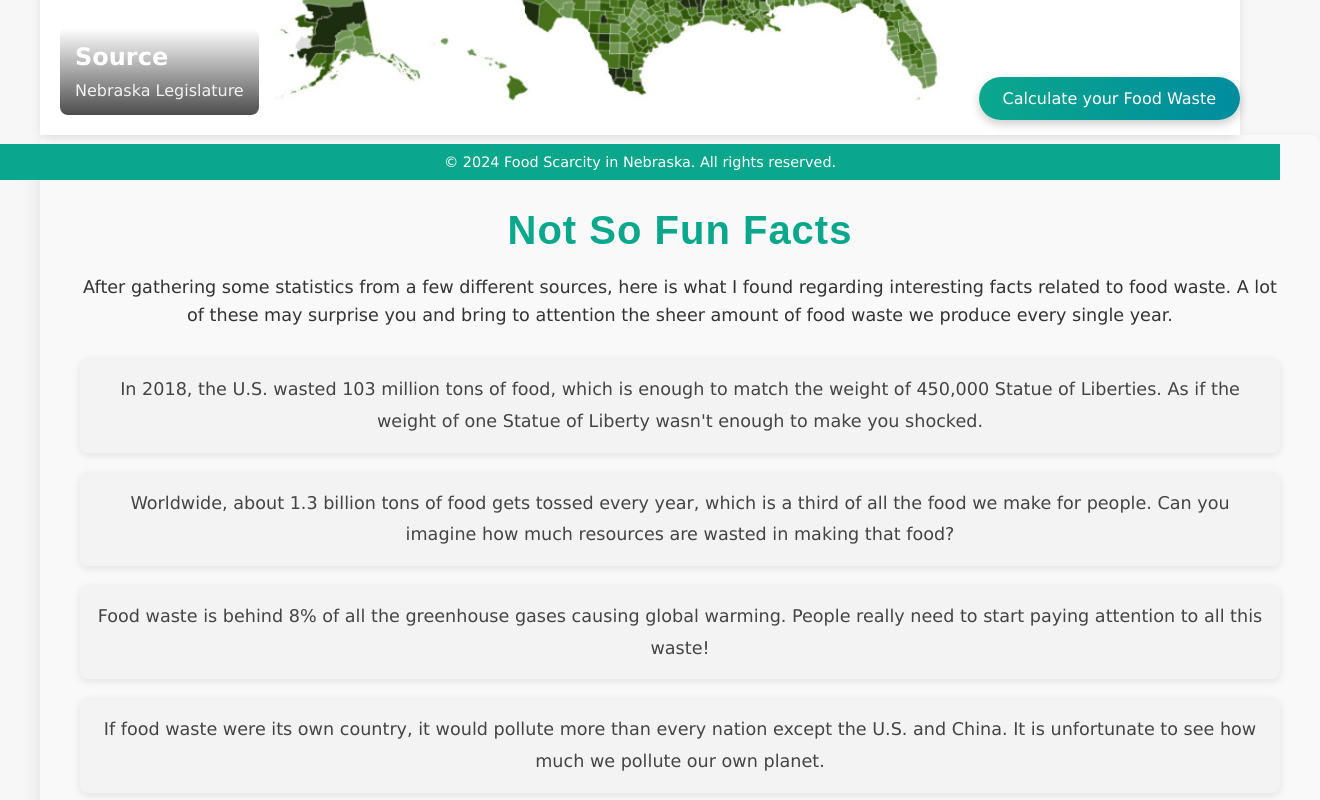
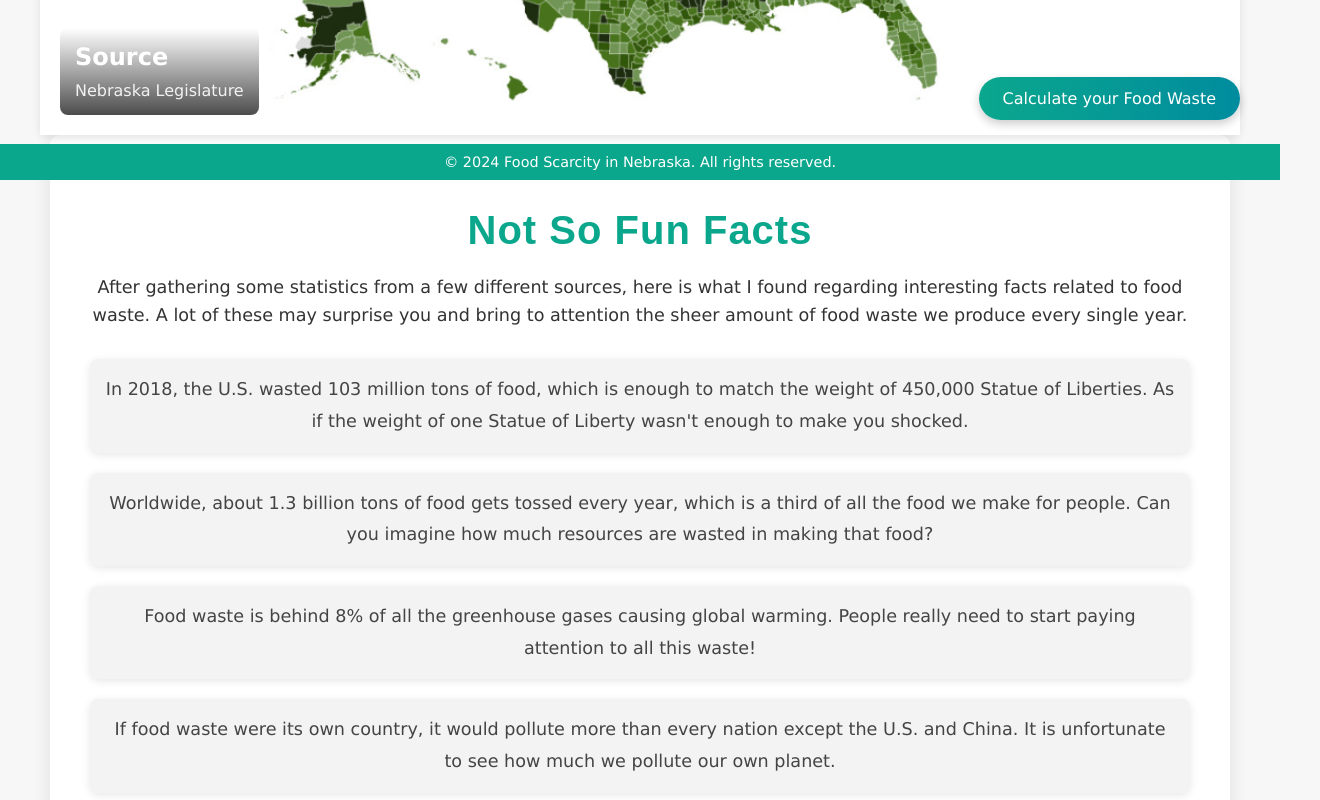
Before and after one commit to dkhuu2/Food-Scarcity-Website, a plain HTML site: page homepage/homeIndex.html in a window 1280 px wide. Shown: the part 620-1420 px from the top of the page, 1320 px wide, since content can reach past the window. Drawn offline with Linux system fonts and the light colour scheme.

Commit message:
test css

```diff
--- a/stylesheet/stylesheet.css
+++ b/stylesheet/stylesheet.css
@@ -29,11 +29,11 @@ p {
 
 /* Styling for the fun facts section */
 .fun-facts {
-  max-width: 1200px;
+  max-width: 1100px;
   width: 100%;
   margin: 0 auto;
   padding: 40px;
-  background-color: #f9f9f9; /* Light background for readability */
+  background-color: white;
   border-radius: 10px;
   box-shadow: 0 10px 20px rgba(0, 0, 0, 0.1);
 }
```
